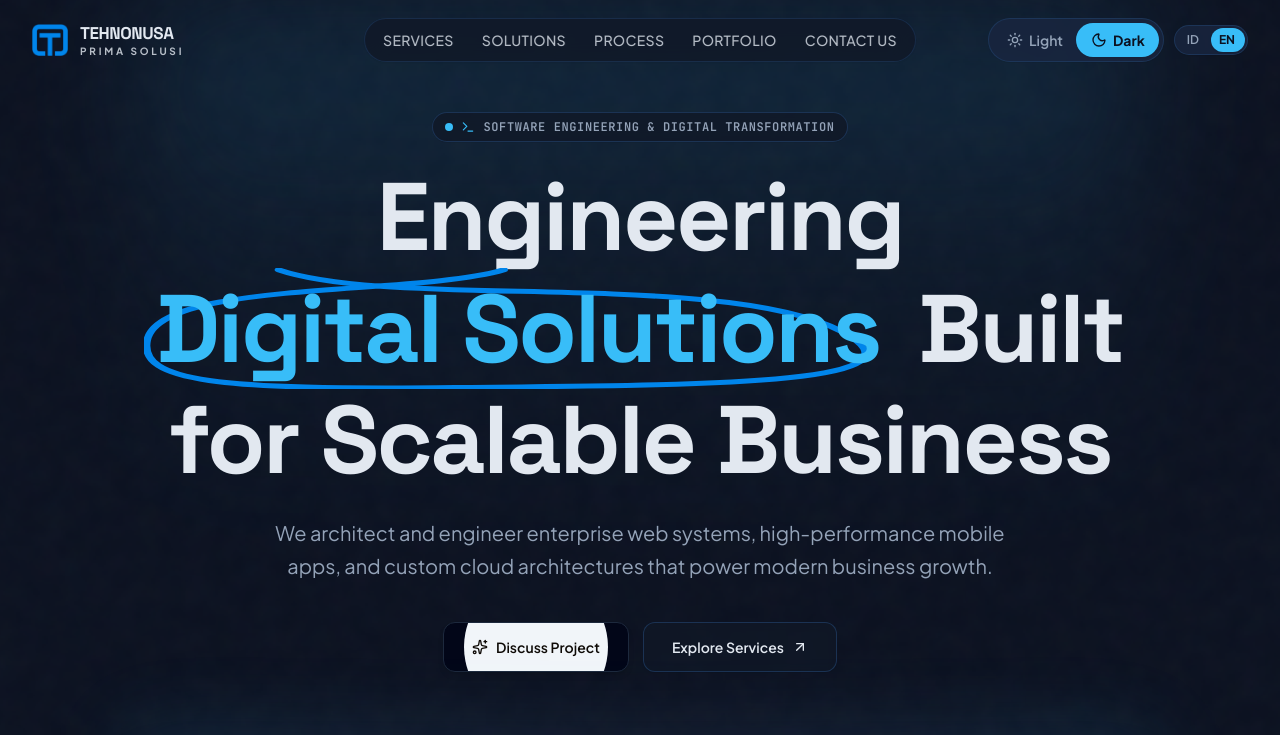
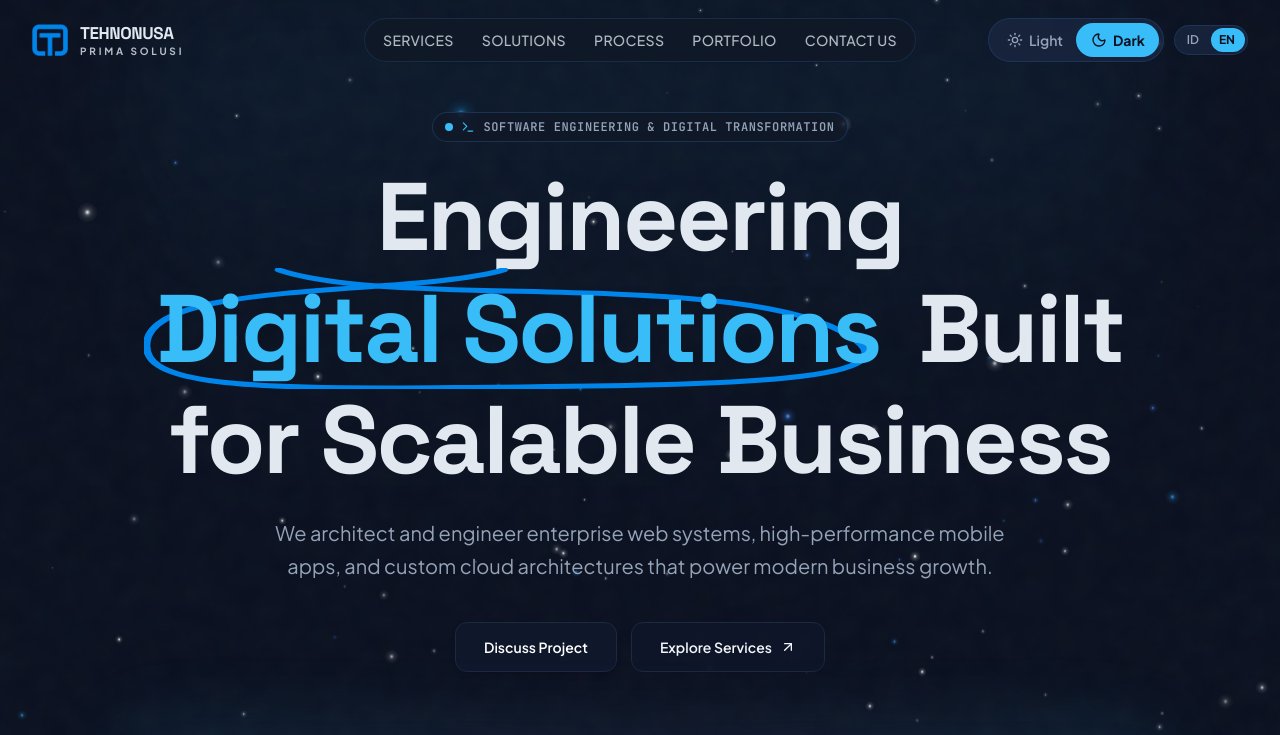
Before and after one commit to TehnonusaPS/tehnonusa-prima-solusi, a Next.js app: page /en in a window 1280 px wide. Shown: the top 735 px of the page. Built offline with nearby package versions, Linux system fonts and the light colour scheme.

Commit message:
fix(hero): refine SpotlightButton and DrawOutlineButton light mode styling and remove primary CTA icon

```diff
--- a/src/app/globals.css
+++ b/src/app/globals.css
@@ -1,5 +1,7 @@
 @import "tailwindcss";
 @import "lenis/dist/lenis.css";
+
+@custom-variant dark (&:where(.dark, .dark *));
 
 /* ============================================================
    DESIGN TOKEN FOUNDATION — PT Tehnonusa Prima Solusi
--- a/src/components/sections/hero/hero-section.tsx
+++ b/src/components/sections/hero/hero-section.tsx
@@ -10,7 +10,6 @@ import {
   Cpu,
   Zap,
   ArrowUpRight,
-  Sparkles,
   Terminal,
 } from "lucide-react";
 import { Container } from "@/components/ui/container";
@@ -160,7 +159,6 @@ export function HeroSection({ className }: HeroSectionProps) {
               onClick={() => scrollToSection("#contact")}
               className="hidden sm:inline-flex items-center justify-center w-full sm:w-auto px-7 py-3.5 rounded-(--radius-md) font-sans font-semibold text-sm shadow-md"
             >
-              <Sparkles className="w-4 h-4 shrink-0" />
               <span>{tHero("cta_primary")}</span>
             </SpotlightButton>
 
--- a/src/components/ui/creative-buttons.tsx
+++ b/src/components/ui/creative-buttons.tsx
@@ -132,18 +132,33 @@ export const SpotlightButton: React.FC<SpotlightButtonProps> = ({
       const rect = btn.getBoundingClientRect();
       const offset = e.clientX - rect.left;
       const left = `${(offset / rect.width) * 100}%`;
-      span.animate({ left }, { duration: 250, fill: "forwards" });
+      span.animate(
+        { left, opacity: 0.9 },
+        { duration: 250, fill: "forwards" }
+      );
+    };
+
+    const handleMouseEnter = () => {
+      span.animate(
+        { opacity: 0.9 },
+        { duration: 150, fill: "forwards" }
+      );
     };
 
     const handleMouseLeave = () => {
-      span.animate({ left: "50%" }, { duration: 150, fill: "forwards" });
+      span.animate(
+        { left: "50%", opacity: 0 },
+        { duration: 200, fill: "forwards" }
+      );
     };
 
     btn.addEventListener("mousemove", handleMouseMove);
+    btn.addEventListener("mouseenter", handleMouseEnter);
     btn.addEventListener("mouseleave", handleMouseLeave);
 
     return () => {
       btn.removeEventListener("mousemove", handleMouseMove);
+      btn.removeEventListener("mouseenter", handleMouseEnter);
       btn.removeEventListener("mouseleave", handleMouseLeave);
     };
   }, []);
@@ -153,17 +168,17 @@ export const SpotlightButton: React.FC<SpotlightButtonProps> = ({
       whileTap={{ scale: 0.985 }}
       ref={btnRef}
       className={cn(
-        "relative overflow-hidden rounded-(--radius-md) bg-slate-950 px-6 py-3.5 font-sans font-semibold text-white shadow-md border border-slate-800 transition-colors cursor-pointer select-none",
+        "group relative overflow-hidden rounded-(--radius-md) bg-slate-950 px-6 py-3.5 font-sans font-semibold text-white shadow-md border border-slate-800/90 transition-colors cursor-pointer select-none dark:bg-slate-900 dark:border-slate-800",
         className
       )}
       {...props}
     >
-      <span className="pointer-events-none relative z-10 mix-blend-difference inline-flex items-center justify-center gap-2">
+      <span className="pointer-events-none relative z-10 inline-flex items-center justify-center gap-2">
         {children}
       </span>
       <span
         ref={spanRef}
-        className="pointer-events-none absolute left-1/2 top-1/2 h-36 w-36 -translate-x-1/2 -translate-y-1/2 rounded-full bg-slate-100"
+        className="pointer-events-none absolute left-1/2 top-1/2 h-16 w-16 -translate-x-1/2 -translate-y-1/2 rounded-full bg-primary blur-xs opacity-0"
       />
     </motion.button>
   );
@@ -220,7 +235,7 @@ export const DrawOutlineButton: React.FC<DrawOutlineButtonProps> = ({
         onBlur?.(e);
       }}
       className={cn(
-        "group relative inline-flex items-center justify-center gap-2 overflow-hidden rounded-(--radius-md) border border-border/80 bg-surface/80 px-6 py-3.5 font-sans text-sm font-semibold text-foreground backdrop-blur-xs transition-colors duration-300 hover:text-primary hover:bg-surface-elevated active:scale-[0.985] dark:border-slate-800 dark:bg-slate-900/60 dark:hover:bg-slate-800/80 cursor-pointer select-none",
+        "group relative inline-flex items-center justify-center gap-2 overflow-hidden rounded-(--radius-md) border border-border/80 bg-white/95 px-6 py-3.5 font-sans text-sm font-semibold text-foreground backdrop-blur-xs transition-colors duration-300 hover:text-primary hover:bg-slate-50 active:scale-[0.985] dark:border-slate-800 dark:bg-slate-900/80 dark:text-slate-100 dark:hover:bg-slate-800/80 dark:hover:text-primary cursor-pointer select-none shadow-2xs",
         className
       )}
       {...props}
```
